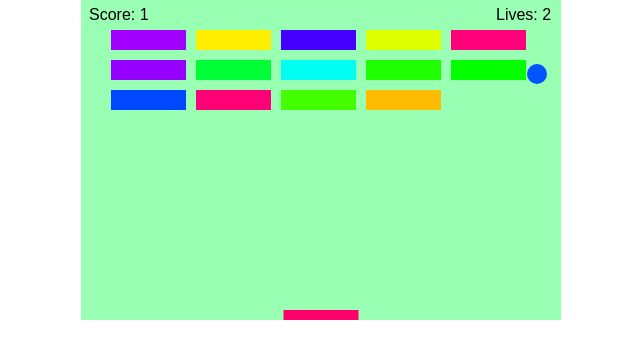
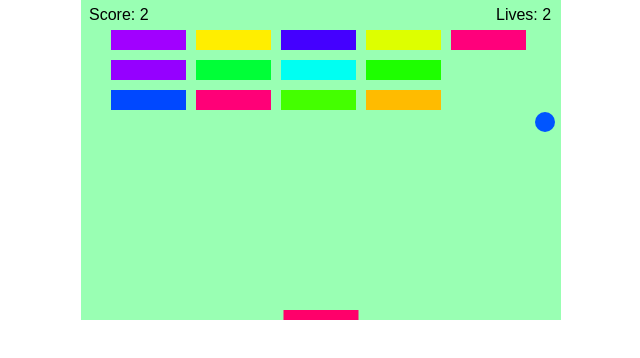
Before and after one commit to anselb/FEW-1.2-JavaScript-Foundations, a plain HTML site: page breakout.html in a window 1280 px wide. Shown: the whole page, without its empty margins (319-959 px from the left). Drawn offline with Linux system fonts and the light colour scheme.

Commit message:
Added better collision detection

```diff
--- a/breakout.html
+++ b/breakout.html
@@ -100,12 +100,21 @@
         }
       }
 
+      function collided(brick) {
+        xDifference = x - Math.max(brick.x, Math.min(x, brick.x + brickWidth));
+        yDifference = y - Math.max(brick.y, Math.min(y, brick.y + brickHeight));
+        return (xDifference * xDifference + yDifference * yDifference) < (ballRadius * ballRadius);
+
+        // Old collision collisionDetection
+        // return (x > brick.x && x < brick.x + brickWidth && y > brick.y && y < brick.y + brickHeight)
+      }
+
       function collisionDetection() {
         for(var c = 0; c < brickColumnCount; c++) {
           for(var r = 0; r < brickRowCount; r++) {
             var b = bricks[c][r];
             if(b.status == 1) {
-              if(x > b.x && x < b.x + brickWidth && y > b.y && y < b.y + brickHeight) {
+              if(collided(b)) {
                 dy = -dy;
                 b.status = 0;
                 score++;
```
